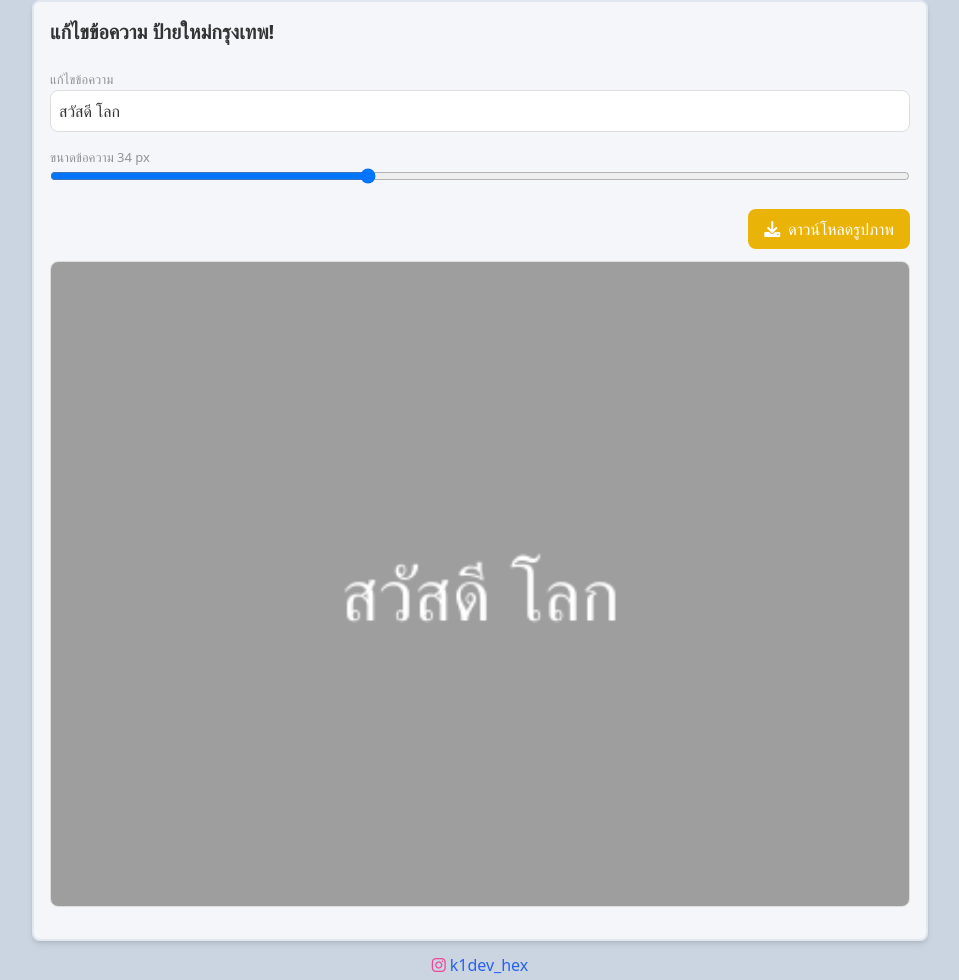
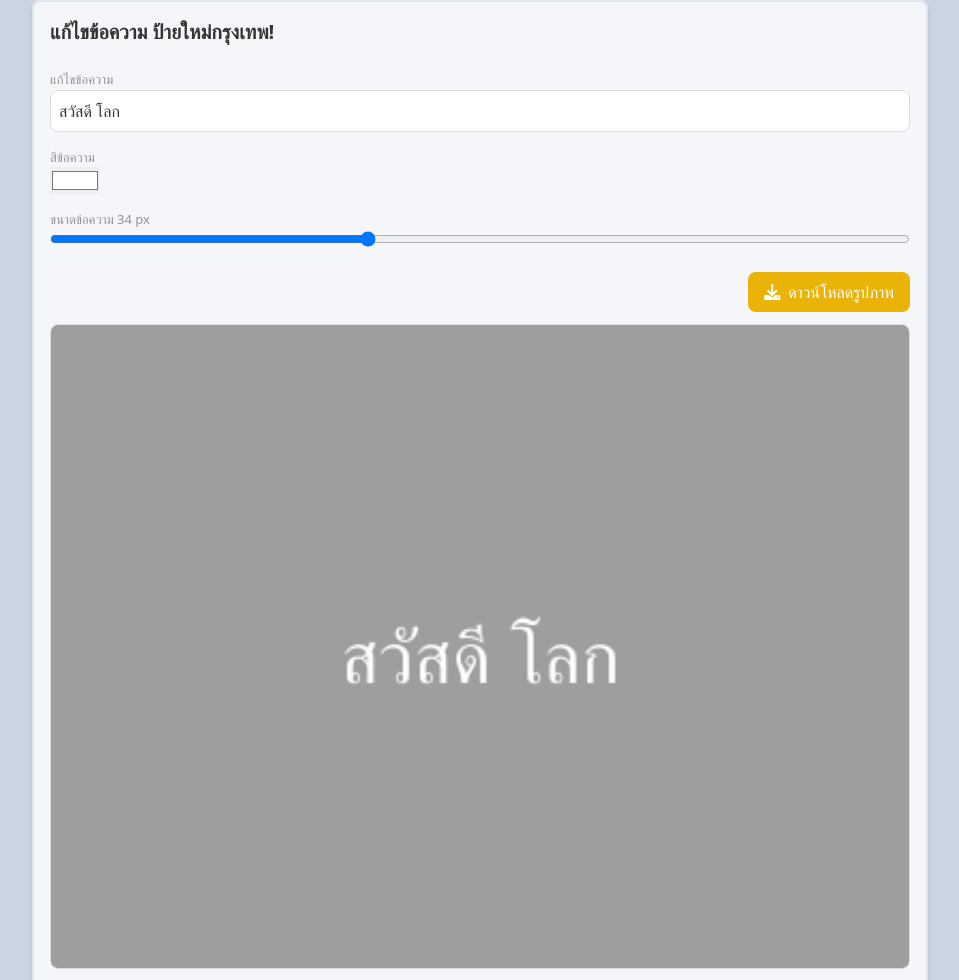
Before and after one commit to xcode9xx/New-sign-Bangkok-Text-Editor, a website: page public/index.html in a window 1280 px wide. Shown: the top 980 px of the page, without its empty margins (160-1119 px from the left). Drawn offline with nearby package versions, Linux system fonts and the light colour scheme; no server answers.

Commit message:
Update index.html

```diff
--- a/public/index.html
+++ b/public/index.html
@@ -13,11 +13,13 @@
 <body class="flex flex-col items-center justify-center min-h-screen transition-all duration-1000 w-full h-full relative bg-slate-300">
   <div class="max-w-4xl w-full p-4 bg-white rounded-lg shadow-md calendar-container overflow-hidden rounded-2xl smooth-out border-2 bg-white/80 border-slate-200 shadow-2xl ">
     <h1 class="text-xl font-bold mb-4">แก้ไขข้อความ ป้ายใหม่กรุงเทพ!</h1>
-    <div class="mb-4">
+     <div class="mb-4">
       <p class="text-black/40 pt-2 text-[13px]">แก้ไขข้อความ</p>
       <input id="text-input" type="text" placeholder="ข้อความของคุณ..." class="p-2 rounded-lg mb-2 w-full" value="สวัสดี โลก">
+      <p class="text-black/40 pt-2 text-[13px]">สีข้อความ</p>
+      <input id="text-color" type="color" value="#ffffff" class="mb-2">
       <p class="text-black/40 pt-2 text-[13px]">ขนาดข้อความ <span id="current-font-size">34</span> px</p>
-      <input type="range" min="12" max="72" value="34" class="w-full mb-2 " id="fontSize">
+      <input type="range" min="12" max="72" value="34" class="w-full mb-2" id="fontSize">
     </div>
     <div class="flex justify-end ">
       <button onclick="downloadImage()" class="bg-yellow-500 hover:bg-yellow-600 text-white px-4 py-2 rounded-lg"><i class="fas fa-download mr-2"></i>ดาวน์โหลดรูปภาพ</button>
```
